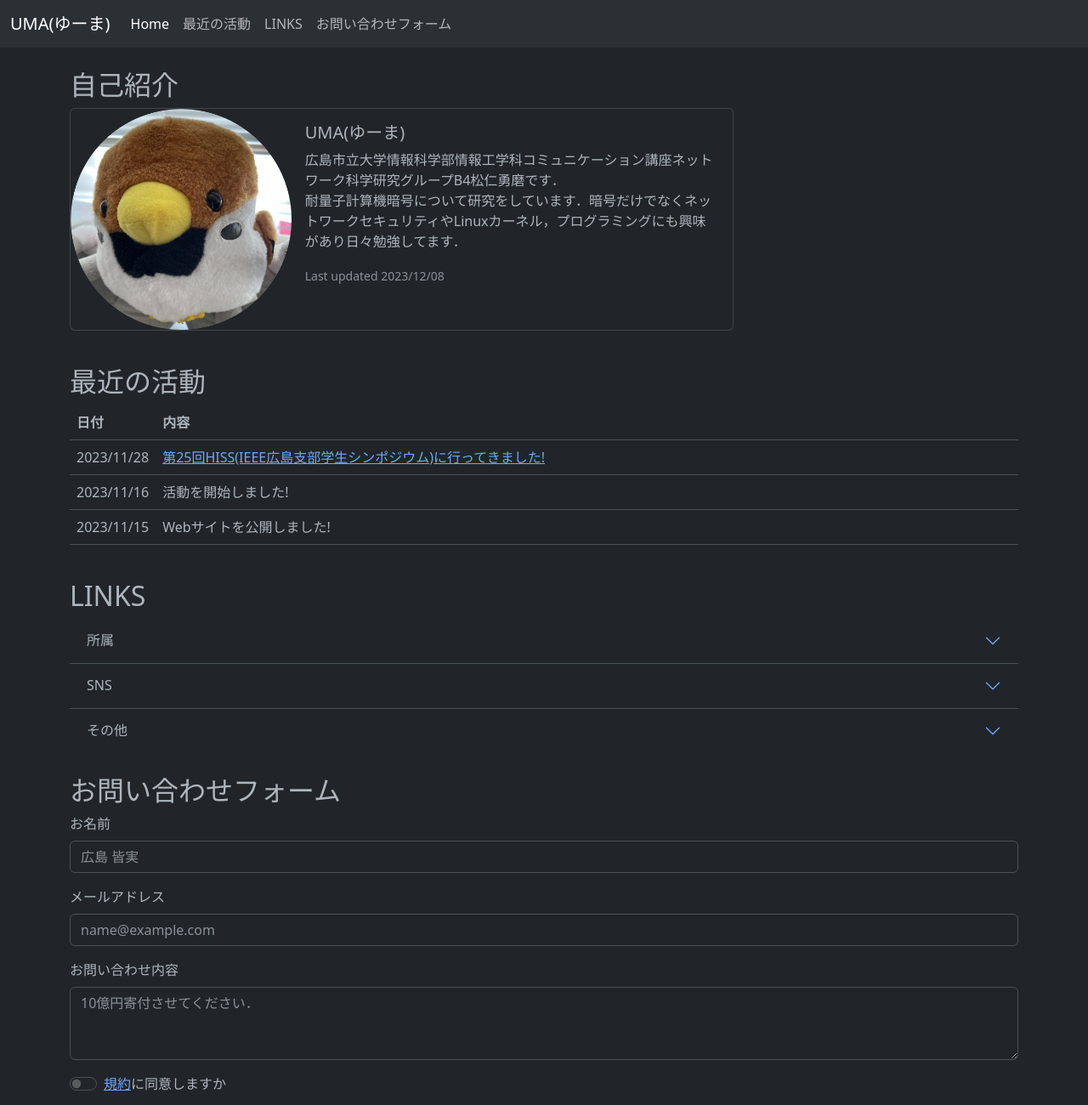
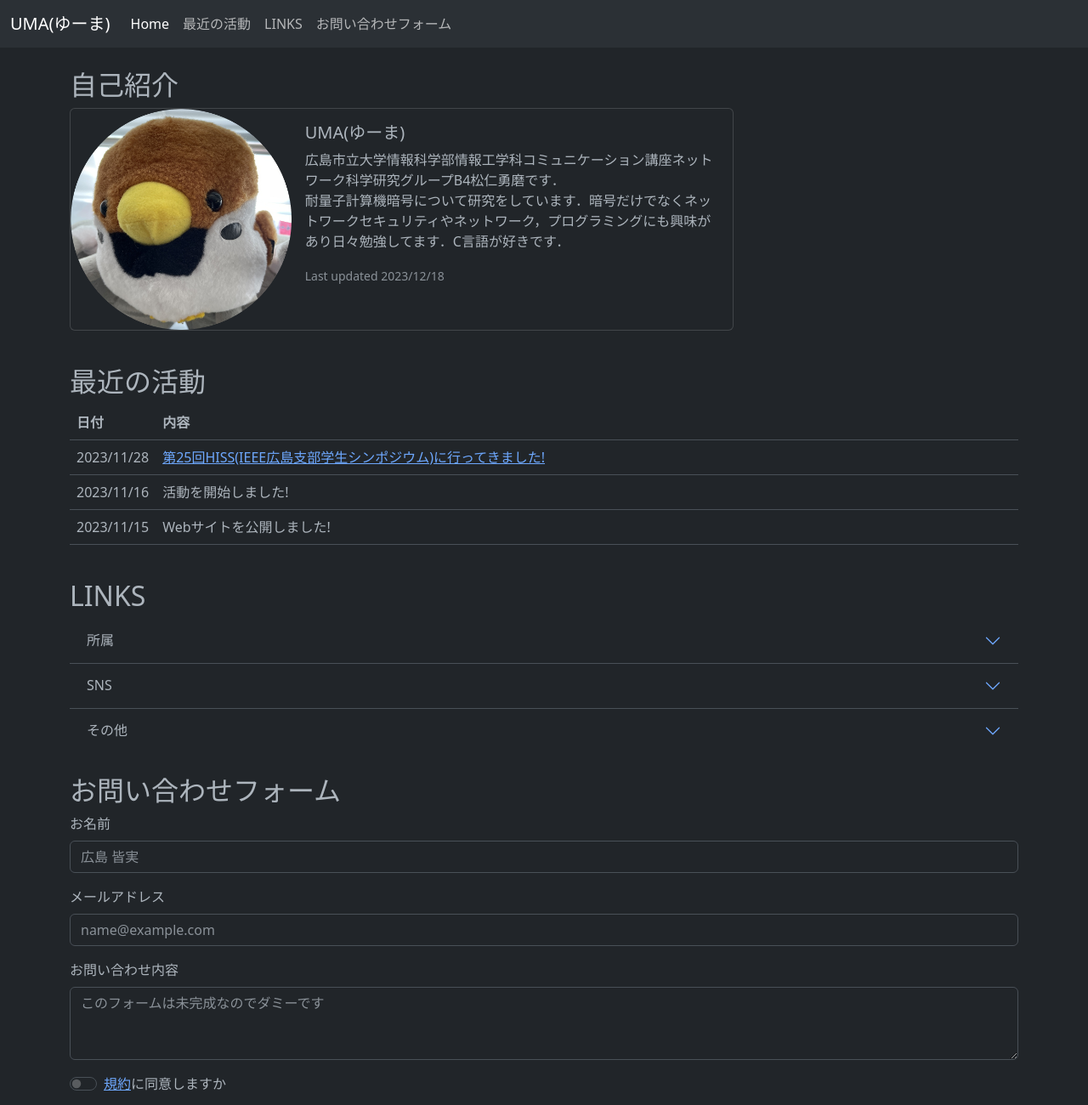
Before and after one commit to Yu-Ma28051503/yu-ma28051503.github.io, a plain HTML site: page index.html in a window 1280 px wide. Shown: the top 1300 px of the page at 85% size. Drawn offline with nearby package versions, Linux system fonts and the light colour scheme.

Commit message:
フォームがダミーであることを書いた

```diff
--- a/index.html
+++ b/index.html
@@ -50,9 +50,9 @@
                         <h5 class="card-title">UMA(ゆーま)</h5>
                         <p class="card-text">
                             広島市立大学情報科学部情報工学科コミュニケーション講座ネットワーク科学研究グループB4松仁勇磨です．<br>
-                        耐量子計算機暗号について研究をしています．暗号だけでなくネットワークセキュリティやLinuxカーネル，プログラミングにも興味があり日々勉強してます．<br>
+                            耐量子計算機暗号について研究をしています．暗号だけでなくネットワークセキュリティやネットワーク，プログラミングにも興味があり日々勉強してます．C言語が好きです．<br>
                         </p>
-                    <p class="card-text"><small class="text-body-secondary">Last updated 2023/12/08</small></p>
+                        <p class="card-text"><small class="text-body-secondary">Last updated 2023/12/18</small></p>
                         </div>
                     </div>
                 </div>
@@ -140,7 +140,7 @@
             </div>
             <div class="mb-3">
                 <label for="exampleFormControlTextarea1" class="form-label">お問い合わせ内容</label>
-                <textarea class="form-control" id="exampleFormControlTextarea1" rows="3" placeholder="10億円寄付させてください．"></textarea>
+                <textarea class="form-control" id="exampleFormControlTextarea1" rows="3" placeholder="このフォームは未完成なのでダミーです"></textarea>
             </div>
             <div class="mb-3">
                 <div class="form-check form-switch">
```
Lines whose indentation alone changed are shown as unchanged.
